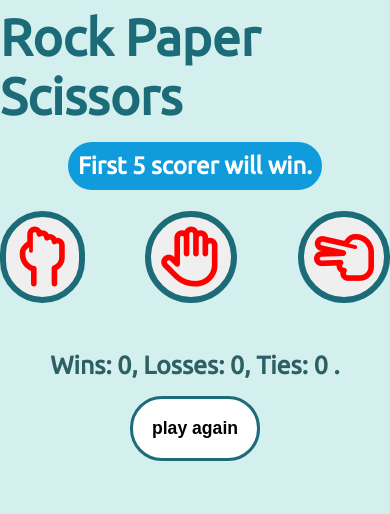
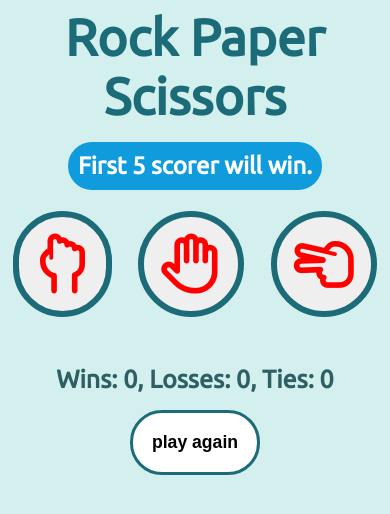
Before and after one commit to shubhaml1/Game-Rock-Paper-Scissors, a plain HTML site: page index.html in a window 390 px wide. Both pictures are taken after a click on the button "play again". Drawn offline with Linux system fonts and the light colour scheme; a web font is replaced by a local one.

Commit message:
bugs fixes

```diff
--- a/app.js
+++ b/app.js
@@ -76,7 +76,7 @@
        // document.querySelector('.js-moves').innerHTML = `You picked: ${pMove} Computer picked: ${compMove}.`;
        document.querySelector('.js-player').innerHTML = `Your move: ${pMove}`;
        document.querySelector('.js-computer').innerHTML = `Computer move: ${compMove}`;
-       document.querySelector('.js-status').innerHTML = `Wins: ${score.wins}, Losses: ${score.losses}, Ties: ${score.ties} .`;
+       document.querySelector('.js-status').innerHTML = `Wins: ${score.wins}, Losses: ${score.losses}, Ties: ${score.ties}`;
 
 
 
@@ -111,7 +111,7 @@ function pickComputerMove() {
        score.losses = 0;
        score.ties = 0;
        localStorage.removeItem('savedScore');
-       document.querySelector('.js-status').innerHTML = `Wins: ${score.wins}, Losses: ${score.losses}, Ties: ${score.ties} .`;
+       document.querySelector('.js-status').innerHTML = `Wins: ${score.wins}, Losses: ${score.losses}, Ties: ${score.ties}`;
        document.querySelector('.js-result-final').innerHTML = 'First 5 scorer will win.';
        document.querySelector('.js-result').innerHTML = '';
        // document.querySelector('.js-moves').innerHTML = '';
--- a/game.css
+++ b/game.css
@@ -7,7 +7,8 @@ body {
 
 .container-1 {
   display: flex;
-  justify-content: space-between;
+  justify-content: space-around;
+  text-align: center;
   max-width: fit-content;
   margin: 0 auto;
 }
@@ -20,7 +21,7 @@ body {
 .container-3 {
   /* to control moves icon */
   display: flex;
-  justify-content: space-between;
+  justify-content: space-around;
   max-width: 400px;
   margin: 0 auto;
 }
@@ -103,7 +104,7 @@ body {
     flex-wrap: wrap;
   }
   .icon {
-    padding: 10px;
+    padding: 17px;
   }
   .text-result-final {
     font-size: 1.5em;
```
